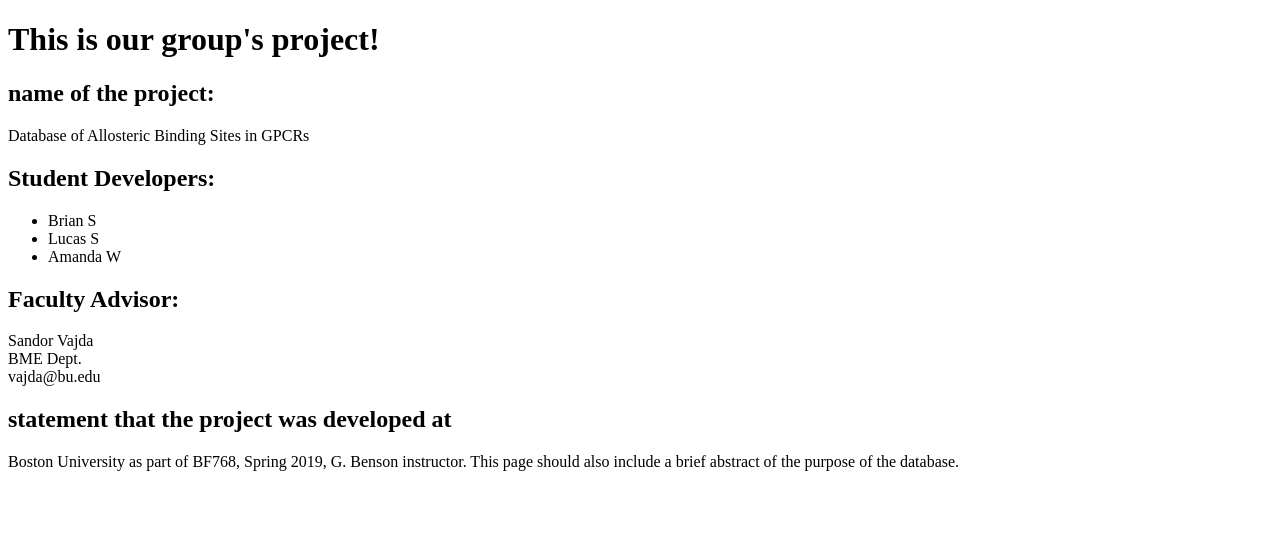
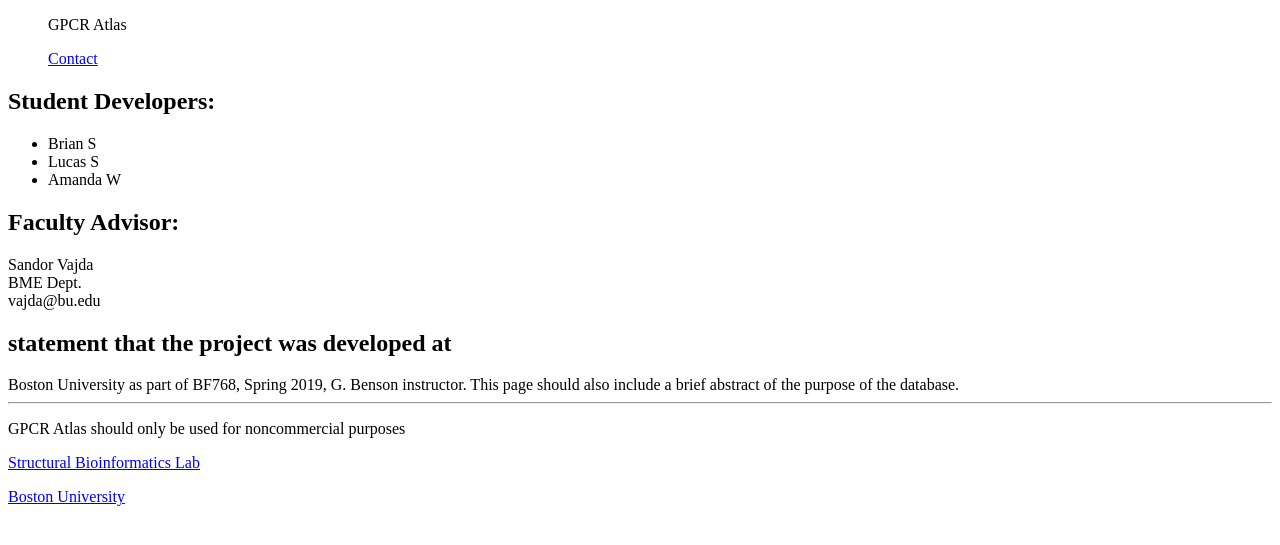
Before and after one commit to bspitzer-bu/Group_Project, a Django app: page / in a window 1280 px wide. Shown: the top 545 px of the page. Run offline with Django 3.2, Linux system fonts and the light colour scheme.

Commit message:
added a base html page with header and footer. Added a contact page to redirect to Vajda Lab contact page.

```diff
--- a/src/config/urls.py
+++ b/src/config/urls.py
@@ -25,6 +25,8 @@ from . import views
 urlpatterns = [
     path('admin/', admin.site.urls),
     path('', views.HomeView.as_view(), name='home'),
+    path('', views.HomeView.as_view(), name='home'),
+    path('contact/', views.ContactView, name='contact')
 ]
 
 urlpatterns += staticfiles_urlpatterns()
--- a/src/config/views.py
+++ b/src/config/views.py
@@ -7,3 +7,6 @@ from django.views.generic import View, TemplateView
 
 class HomeView(TemplateView):
     template_name = 'home.html'
+
+def ContactView(request):
+    return render(request, 'contact.html')
--- a/src/gpcrdb/models.py
+++ b/src/gpcrdb/models.py
@@ -29,6 +29,8 @@ class Gpcr(models.Model):
 class Ligand(models.Model):
     lig_id = models.CharField(max_length=3, unique=True)
     name = models.CharField(max_length=100)
+    # smiles
+    # mol_weight
     gpcr = models.ManyToManyField(
         Gpcr,
         through='Binds',
--- /dev/null
+++ b/src/templates/base.html
@@ -0,0 +1,25 @@
+<!doctype html>
+<html class="no-js" lang="en">
+    <head>
+        <meta charset="utf-8">
+        <meta name="viewport" content="width=device-width, initial-scale=1.0">
+        <title>{% block title %}GPCR Atlas{% endblock %}</title>
+    </head>
+    <body>
+        <nav class="top-bar" role="navigation">
+            <section class="top-bar-left">
+                <ul class="menu-text">GPCR Atlas</ul>
+                <ul><a href="{% url 'contact' %}">Contact</a></ul>
+            </section>
+        </nav>
+        {% block content %}{% endblock %}
+        <footer class="row columns">
+            <hr/>
+            <div class="small-6 columns">
+                <p>GPCR Atlas should only be used for noncommercial purposes</p>
+                <p><a href="https://structure.bu.edu/">Structural Bioinformatics Lab</a></p>
+                <p><a href="http://www.bu.edu/">Boston University</a></p>
+            </div>
+        </footer>
+    </body>
+</html>
--- /dev/null
+++ b/src/templates/contact.html
@@ -0,0 +1,5 @@
+{% extends 'base.html' %}
+
+{% block content %}
+    To contact us, please use the contact form <a href="https://structure.bu.edu/contact">here</a>.
+{% endblock %}
--- a/src/templates/home.html
+++ b/src/templates/home.html
@@ -1,15 +1,7 @@
-<!DOCTYPE html>
-<html lang="en">
-<head>
-    <meta charset="UTF-8">
-    <title>Welcome to our database</title>
-</head>
+{% extends 'base.html' %}
 
-<body>
-<h1>This is our group's project!</h1>
+{% block content %}
 
-<h2>name of the project:</h2>
-Database of Allosteric Binding Sites in GPCRs
 
     <h2>Student Developers:</h2>
     <ul>
@@ -30,5 +22,4 @@ Boston University as part of BF768, Spring 2019, G. Benson instructor.
 
     This page should also include a brief abstract of the purpose of the database.
 
-</body>
-</html>
+{% endblock %}
```
Lines whose indentation alone changed are shown as unchanged.
